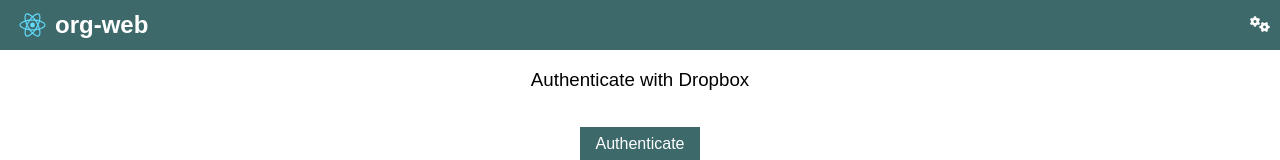
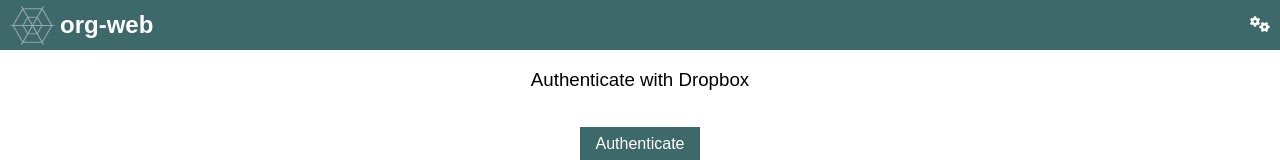
Before and after one commit to DanielDe/org-web, a React (Create React App) app: page / in a window 1280 px wide. Shown: the top 160 px of the page. Built offline with nearby package versions, Linux system fonts and the light colour scheme.

Commit message:
Updated logo

```diff
--- a/src/App.css
+++ b/src/App.css
@@ -9,6 +9,7 @@
 .app-header__title {
     color: white;
     margin: 0;
+    margin-left: 5px;
 }
 
 .logo {
--- a/src/App.js
+++ b/src/App.js
@@ -4,7 +4,7 @@
 import { connect } from 'react-redux';
 import * as dropboxActions from './actions/dropbox';
 import * as orgActions from './actions/org';
-import logo from './logo.svg';
+import logo from './org-web.svg';
 import './App.css';
 import './stylesheets/normalize.css';
 import './stylesheets/base.css';
```
Also changed, not shown: src/logo.svg (deleted), src/org-web.svg (added).
